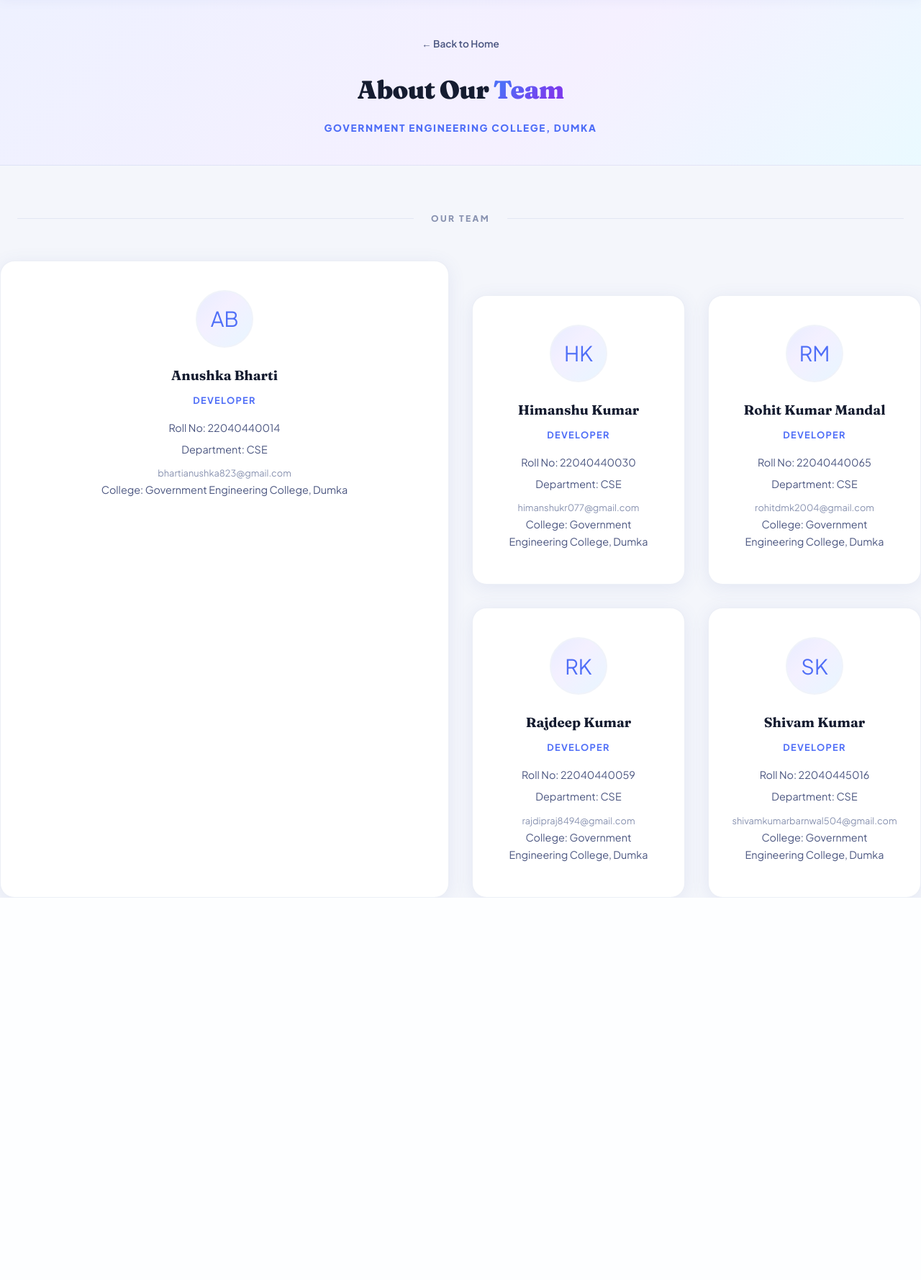
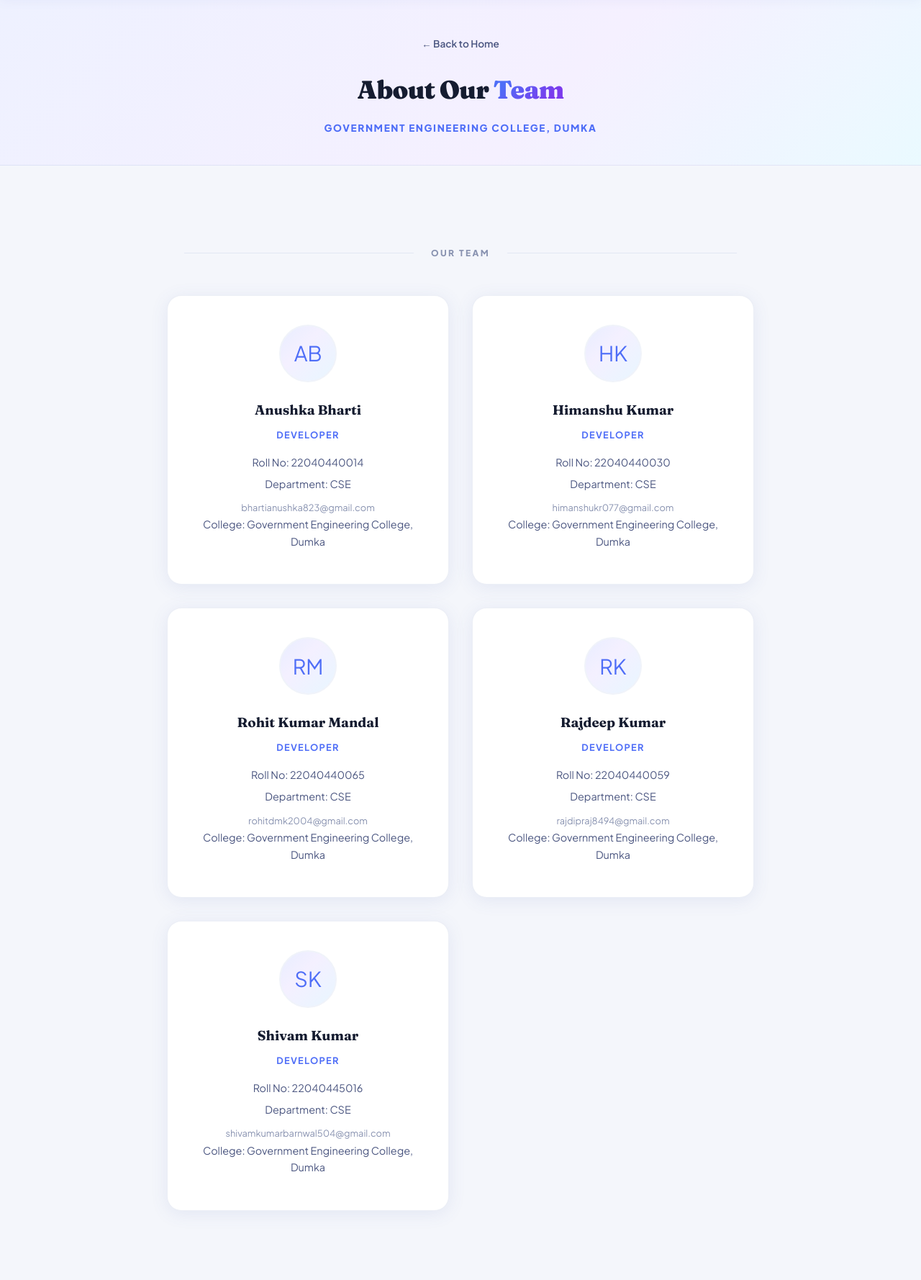
Before and after one commit to techforgeaisolution-star/health, a Flask app: page /about in a window 1280 px wide. Shown: the part 67-1845 px from the top of the page at 72% size. Before the commit the page ends 1314 px from the top, so only its background shows below. Run offline with Flask 3, Linux system fonts and the light colour scheme; parts of the project's set-up code (start-up, migrations or seed data) failed here and were passed over.

Commit message:
Initial commit

```diff
--- a/templates/about.html
+++ b/templates/about.html
@@ -33,7 +33,7 @@
       <p style="color: var(--accent); font-weight: 800; text-transform: uppercase; letter-spacing: 0.12em; font-size: 0.85rem; margin-top: 0.75rem;">Government Engineering College, Dumka</p>
     </div>
 
-
+    <div class="form-container">
 
       <div class="section-divider">Our Team</div>
 
@@ -44,12 +44,10 @@
           <span class="team-role">Developer</span>
           <p class="team-info">Roll No: 22040440014</p>
           <p class="team-info">Department: CSE</p>
-          <a href="mailto:anushkabharti@gmail.com" class="team-email">bhartianushka823@gmail.com </a>
+          <a href="mailto:bhartianushka823@gmail.com" class="team-email">bhartianushka823@gmail.com</a>
            <p class="team-info">College: Government Engineering College, Dumka</p>
         </div>
 
-
-      <div class="team-grid">
         <div class="team-card">
           <div class="team-avatar">HK</div>
           <h3>Himanshu Kumar</h3>
```
